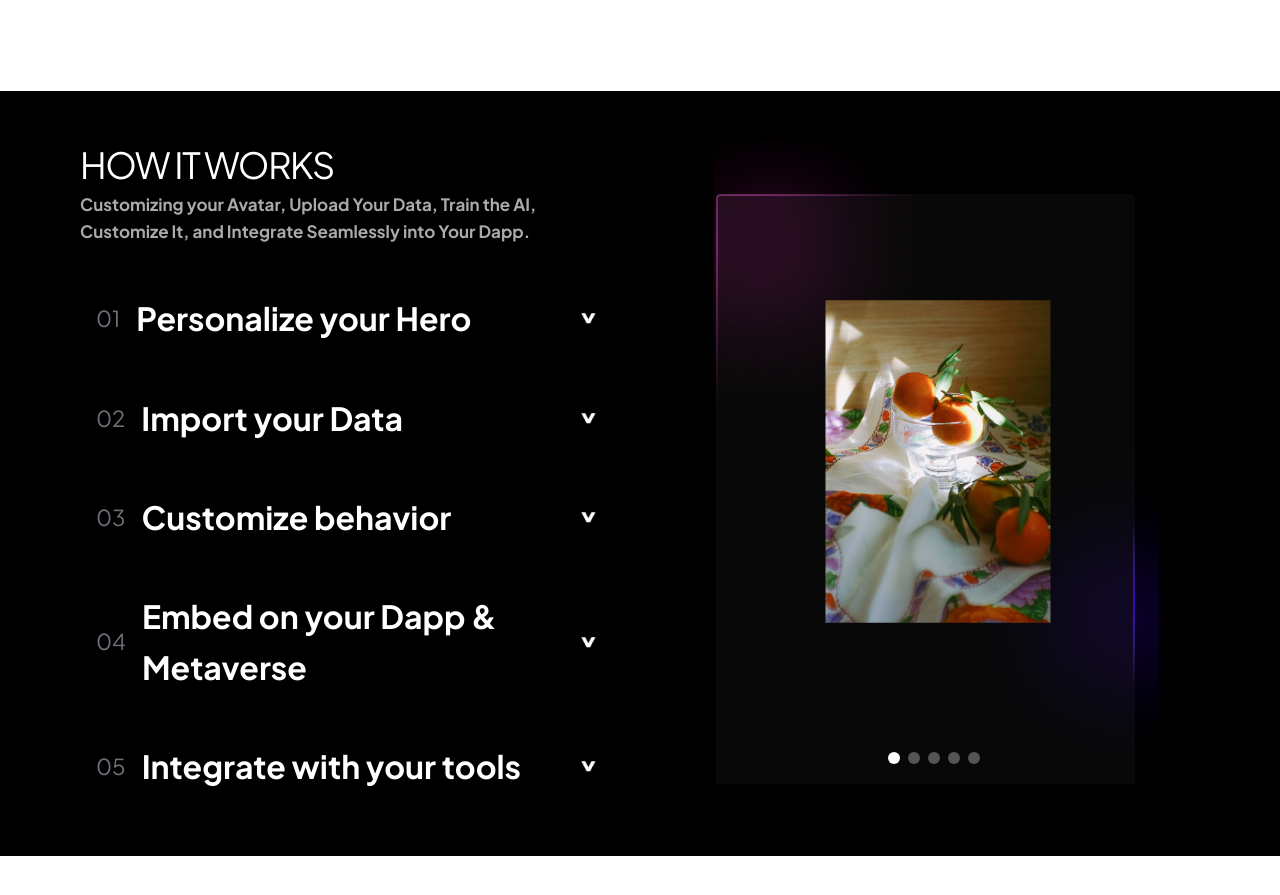
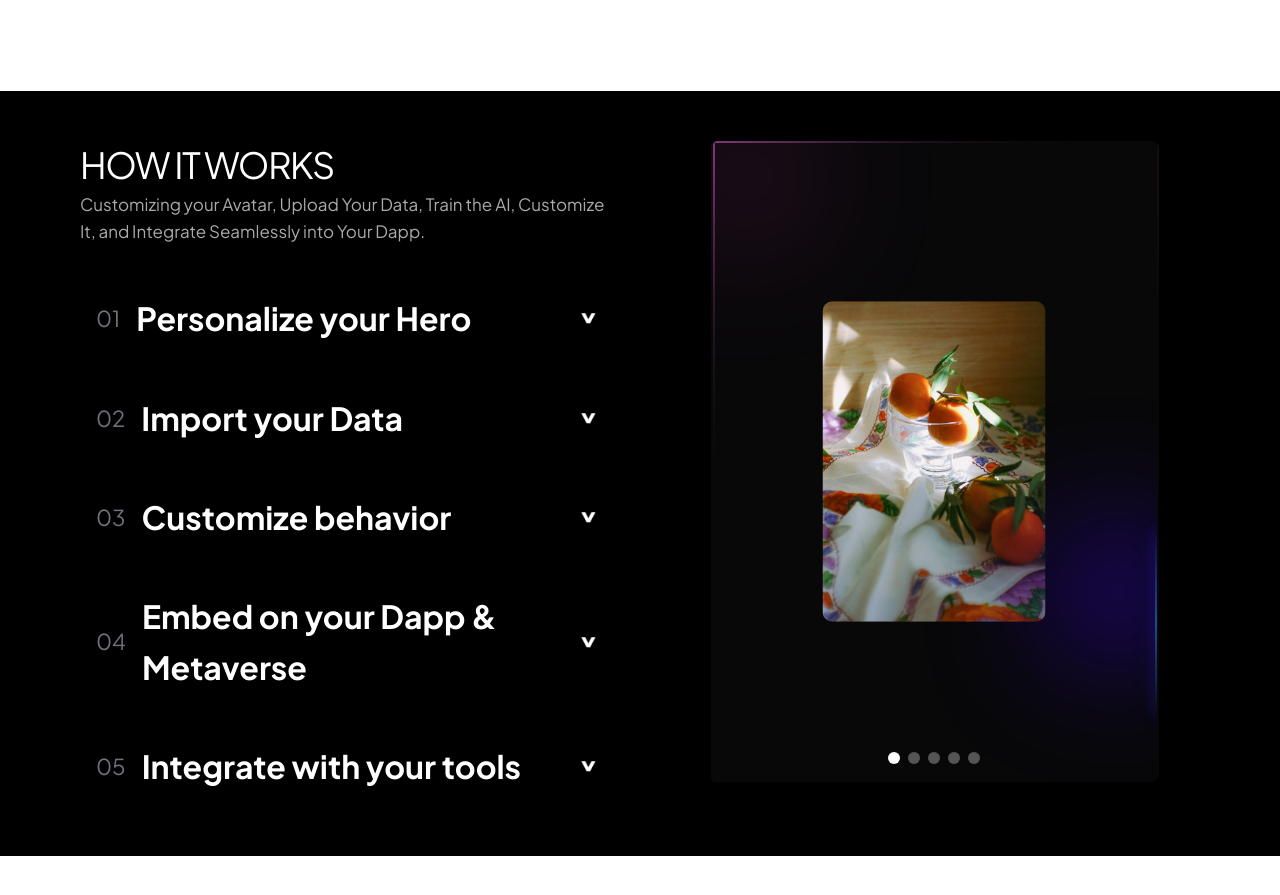
Before and after one commit to vitorlopes079/sorayia2, a Next.js app: page / in a window 1280 px wide. Shown: the part 3360-4255 px from the top of the page. Built offline with nearby package versions, Linux system fonts and the light colour scheme.

Commit message:
testing slide

```diff
--- a/src/components/HowItWorks/HowItWorks.module.css
+++ b/src/components/HowItWorks/HowItWorks.module.css
@@ -18,7 +18,7 @@
   font-size: 40px;
   line-height: 52px;
   letter-spacing: -1.2px;
-  font-weight: 400 ;
+  font-weight: 400;
   font-weight: 400;
 }
 
@@ -26,7 +26,7 @@
   font-size: 19px;
   color: #aaa;
   margin-bottom: 2rem;
-  font-weight: 600;
+  font-weight: 500;
 }
 
 .steps {
@@ -82,8 +82,9 @@
 
 .carousel {
   position: relative;
-  width: 450px;
-  height: 645px;
+  padding: 2px;
+  max-width: 530px;
+  height: 750px;
   overflow: hidden;
   border-radius: 8px;
   margin: auto;
@@ -95,22 +96,69 @@
   transition: transform 0.5s ease-in-out;
   width: 100%;
   height: 100%;
+  gap: 0px;
 }
 
 .slide {
   min-width: 100%;
   min-height: 100%;
   position: relative;
-  background-image: url("/images/container-background.png");
   background-size: cover;
   background-position: 50% 50%;
   background-repeat: no-repeat;
-  margin-left: 4px;
+  overflow: hidden;
+
+  border-radius: 5px;
+  background: rgba(161, 161, 170, 0.05);
+}
+
+.slide::before,
+.slide::after {
+  content: "";
+  position: absolute;
+  border-radius: 5px;
+  pointer-events: none;
+}
+
+.slide::before {
+  top: 0;
+  left: 2px;
+  right: 0px;
+  bottom: 50%;
+  border: 2px solid transparent;
+  border-image: linear-gradient(
+      135deg,
+      rgba(255, 117, 233, 0.45),
+      rgba(255, 117, 233, 0) 50%
+    )
+    1;
+  mask-image: linear-gradient(135deg, rgba(0, 0, 0, 1), rgba(0, 0, 0, 0) 50%);
+  box-shadow: -10px -10px 20px rgba(255, 117, 233, 0.3);
+}
+
+.slide.active::after {
+  content: "";
+  position: absolute;
+  top: 75%;
+  right: 0px;
+  width: 2px;
+  height: 30%;
+  background: linear-gradient(
+    to bottom,
+    rgba(39, 181, 210, 0),
+    rgba(39, 181, 210, 0.5) 50%,
+    rgba(39, 181, 210, 0)
+  );
+  transform: translateY(-50%);
+  box-shadow: 0 0 10px rgba(63, 0, 251, 0.6), 0 0 20px rgba(39, 181, 210, 0.4);
+  border-radius: 5px;
 }
 
 .image {
   transform: scale(0.5);
   position: absolute;
+  z-index: 2;
+  border-radius: 20px;
 }
 
 .bullets {
@@ -143,6 +191,31 @@
 .rotateUp {
   transform: rotate(180deg);
   transition: transform 0.3s ease-in-out;
+}
+
+.ellipse1 {
+  position: absolute;
+  width: 70px;
+  height: 70px;
+  background-color: rgba(255, 68, 211, 0.6);
+  filter: blur(74px);
+  border-radius: 50%;
+  flex-shrink: 0;
+  z-index: 10;
+}
+
+.ellipse2 {
+  position: absolute;
+
+  width: 120px;
+  height: 120px;
+  background-color: rgba(63, 0, 251, 0.6); /* Ellipse fill color */
+  filter: blur(64px); /* Blur effect */
+  border-radius: 50%; /* Makes the shape an ellipse */
+  flex-shrink: 0; /* Prevents the element from shrinking if in a flex container */
+  z-index: 10;
+  bottom: 130px;
+  right: -20px;
 }
 
 @media (max-width: 1400px) {
--- a/src/components/HowItWorks/HowItWorks.tsx
+++ b/src/components/HowItWorks/HowItWorks.tsx
@@ -113,7 +113,14 @@ const HowItWorks: React.FC = () => {
             style={{ transform: `translateX(-${currentImage * 100}%)` }}
           >
             {images.map((src, index) => (
-              <div className={styles.slide} key={index}>
+              <div
+                className={`${styles.slide} ${
+                  currentImage === index ? styles.active : ""
+                }`}
+                key={index}
+              >
+                <div className={styles.ellipse1}></div>
+                <div className={styles.ellipse2}></div>
                 <Image
                   src={src}
                   alt={`Slide ${index + 1}`}
```
